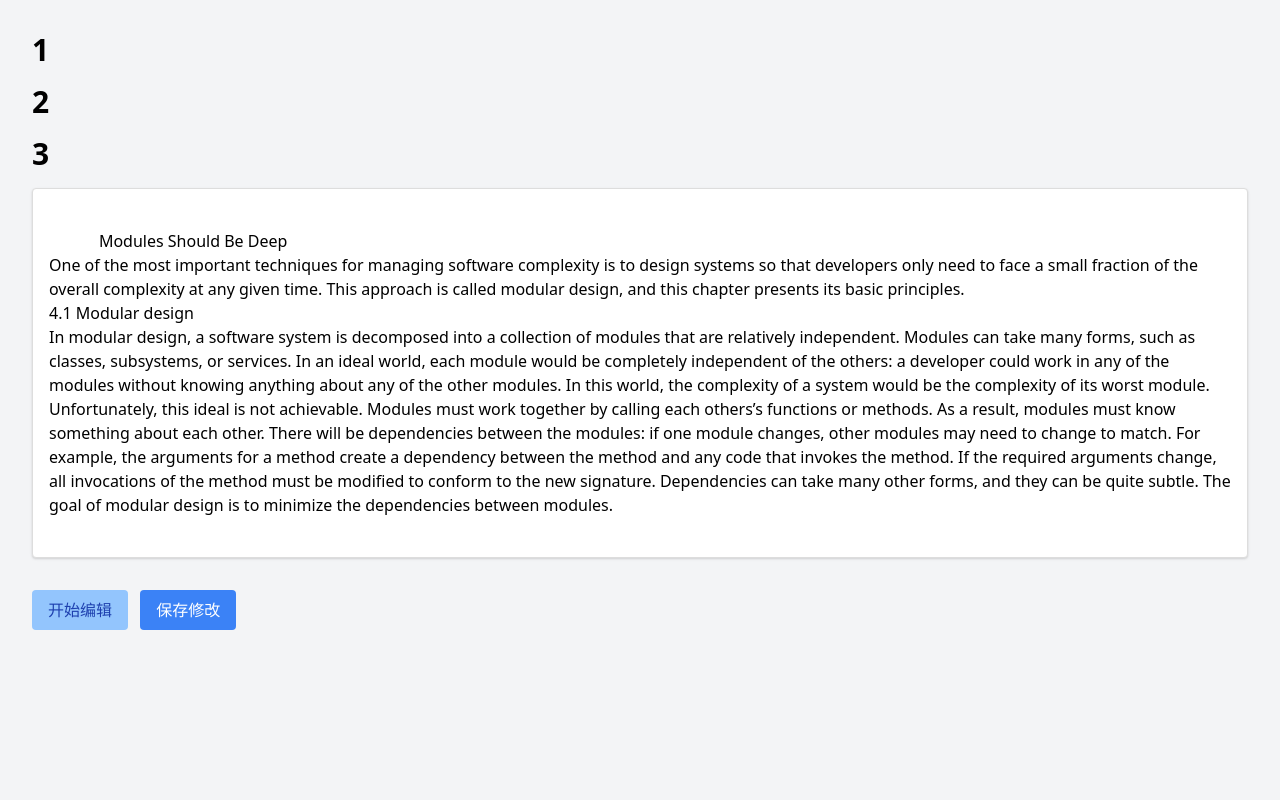
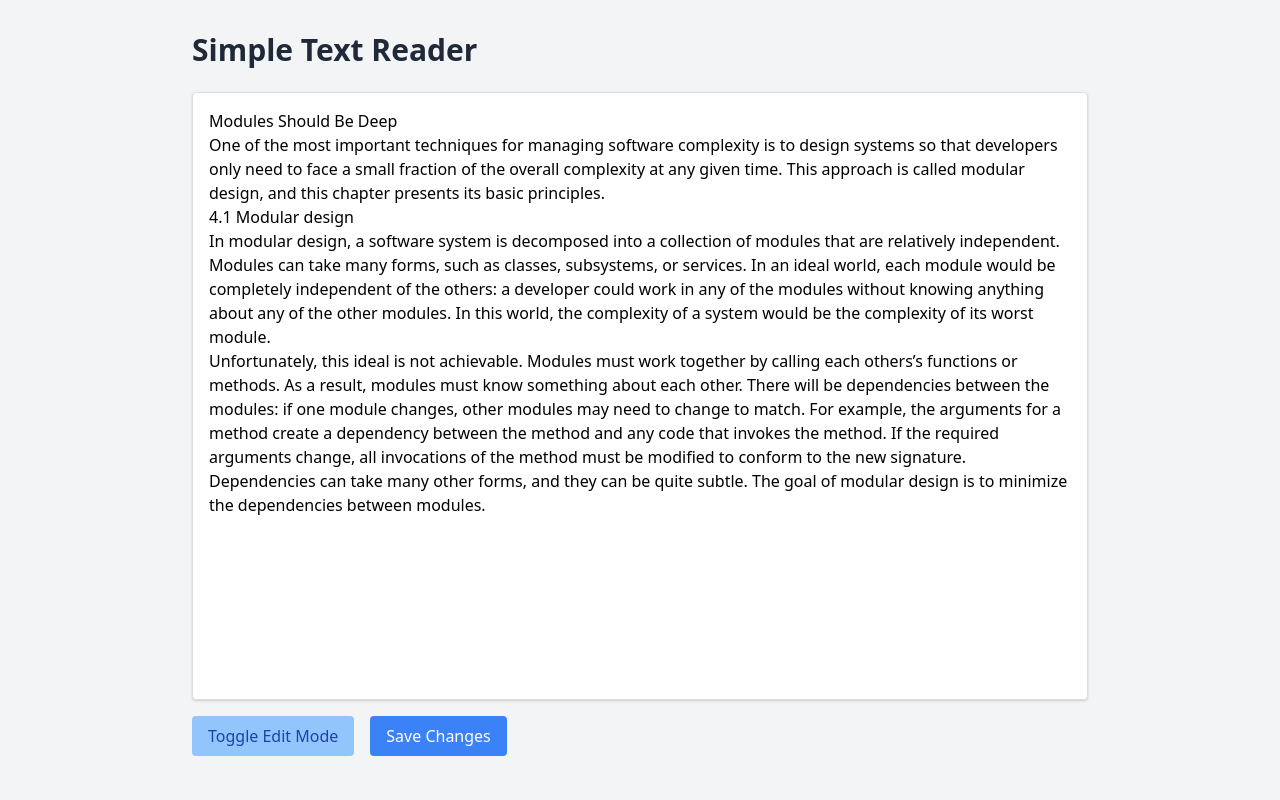
Before and after one commit to weshu/simpleTXT_for_reader, a Flask app: page / in a window 1280 px wide. Run offline with Flask 3, Linux system fonts and the light colour scheme.

Commit message:
little improvement

```diff
--- a/app.py
+++ b/app.py
@@ -2,26 +2,30 @@ from flask import Flask, render_template, request
 
 app = Flask(__name__)
 
-# 新增文件读取和写入函数
 def read_file(file_path):
+    """Read and return the contents of a file.
+
+    Args:
+        file_path (str): Path to the file to read
+
+    Returns:
+        str: Contents of the file
+    """
     with open(file_path, 'r') as file:
         return file.read()
 
-def write_file(file_path, content):
-    with open(file_path, 'w') as file:
-        file.write(content)
-
 @app.route('/', methods=['GET', 'POST'])
 def home():
+    """Handle the home page route.
+
+    GET: Display the current content of read.txt
+    POST: Update the content and display the new version
+    """
     file_path = 'read.txt'
     if request.method == 'POST':
-        # 获取表单数据并写入文件
-        content = request.form['content']
-        # no need to write back to file.
-        # write_file(file_path, content)  # 新增：将内容写入文件
-        return render_template('index.html', content=content)  # 返回更新后的内容
+        content = request.form['new_content']
+        return render_template('index.html', content=content)
     else:
-        # 读取文件内容
         content = read_file(file_path)
         return render_template('index.html', content=content)
 
--- a/templates/index.html
+++ b/templates/index.html
@@ -3,49 +3,51 @@
 <head>
     <meta charset="UTF-8">
     <meta name="viewport" content="width=device-width, initial-scale=1.0">
-    <title>Home Page</title>
+    <title>Simple Text Reader</title>
     <link href="https://cdn.jsdelivr.net/npm/tailwindcss@2.2.19/dist/tailwind.min.css" rel="stylesheet">
+    <style>
+        .content-container {
+            height: calc(100vh - 12rem);
+            min-height: 300px;
+        }
+    </style>
 </head>
-<body class="bg-gray-100 p-8">
-    <h1 class="text-3xl font-bold mb-4">1</h1>
-    <h1 class="text-3xl font-bold mb-4">2</h1>
-    <h1 class="text-3xl font-bold mb-4">3</h1>
-    <form method="POST" action="/">
-        <!-- 新增显示模式区域 -->
+<body class="bg-gray-100 p-4 md:p-8">
+    <div class="max-w-4xl mx-auto">
+        <h1 class="text-3xl font-bold mb-6 text-gray-800">Simple Text Reader</h1>
+        <form method="POST" action="/" class="flex flex-col h-full">
             <div
                 id="displayContent"
-            class="w-full h-[90vh] p-4 rounded shadow bg-white mb-4"
+                class="content-container w-full p-4 rounded shadow bg-white mb-4 overflow-auto"
                 style="white-space: pre-wrap; border: 1px solid #ddd;"
-        >
-            {{ content }}
-        </div>
+            >{{- content -}}</div>
 
-        <!-- 新增编辑模式区域（初始隐藏） -->
             <textarea
                 id="editContent"
                 name="new_content"
-            class="w-full h-[90vh] p-4 rounded shadow bg-white mb-4 hidden"
-            rows="20"
-        >{{ content }}</textarea>
+                class="content-container w-full p-4 rounded shadow bg-white mb-4 hidden resize-none"
+                style="white-space: pre-wrap;"
+            >{{- content -}}</textarea>
 
-        <!-- 新增编辑按钮 -->
+            <div class="flex gap-4">
                 <button
                     type="button"
                     onclick="toggleEditMode()"
-            class="bg-blue-300 text-blue-800 px-4 py-2 rounded mr-2 mt-4 hover:bg-blue-400"
+                    class="bg-blue-300 text-blue-800 px-4 py-2 rounded hover:bg-blue-400 transition-colors"
                 >
-            开始编辑
+                    Toggle Edit Mode
                 </button>
 
                 <button
                     type="submit"
-            class="bg-blue-500 text-white px-4 py-2 rounded mt-4"
+                    class="bg-blue-500 text-white px-4 py-2 rounded hover:bg-blue-600 transition-colors"
                 >
-            保存修改
+                    Save Changes
                 </button>
+            </div>
         </form>
+    </div>
 
-    <!-- 新增切换模式的JavaScript -->
     <script>
     function toggleEditMode() {
         const display = document.getElementById('displayContent');
```
Also changed, not shown: requirements.txt (added, +8 -0 lines), test_app.py (added, +20 -0 lines), .github/workflows/ci.yml (added), README.md (added), 1 other file. Lines whose indentation alone changed are shown as unchanged.
